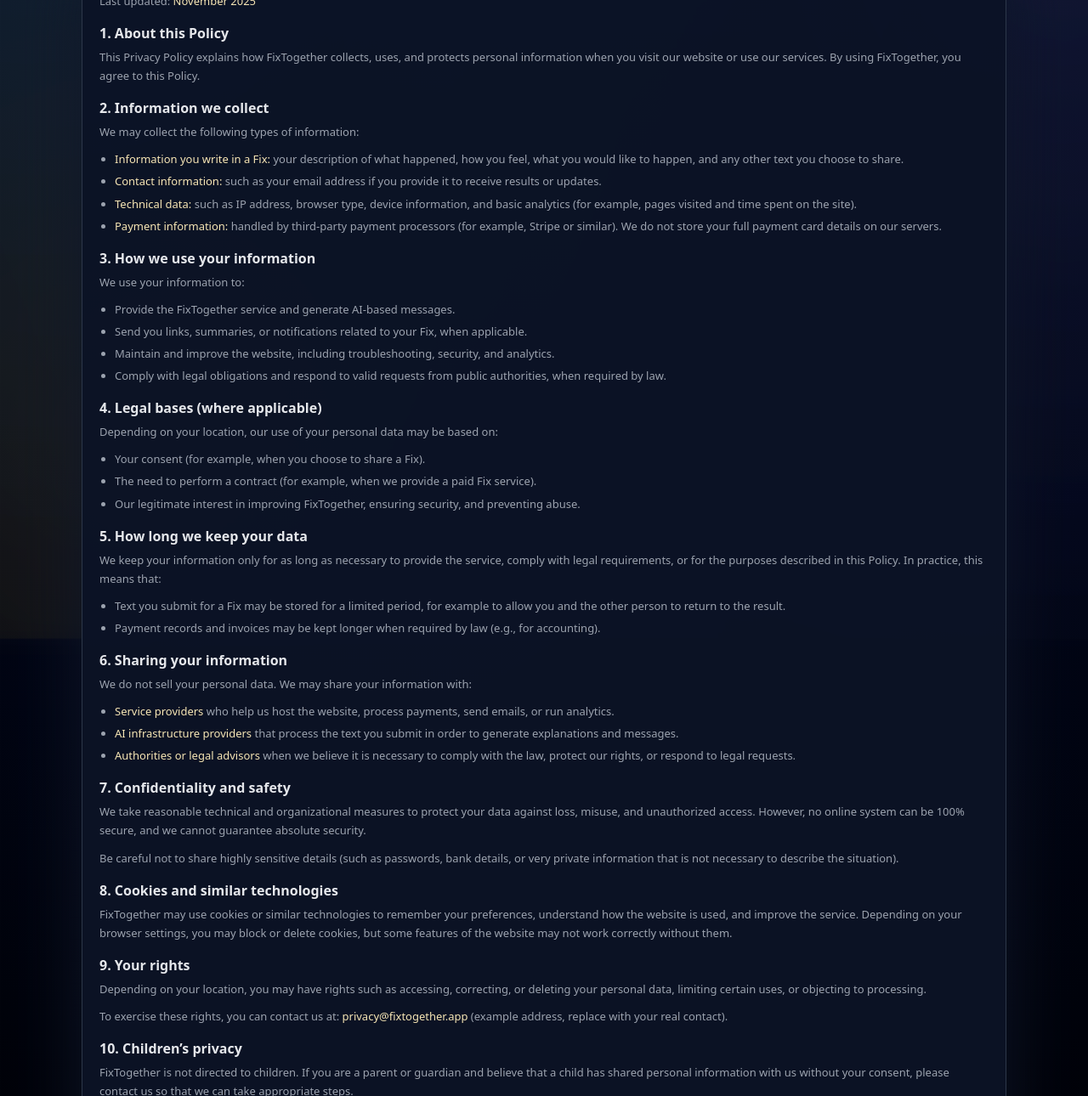
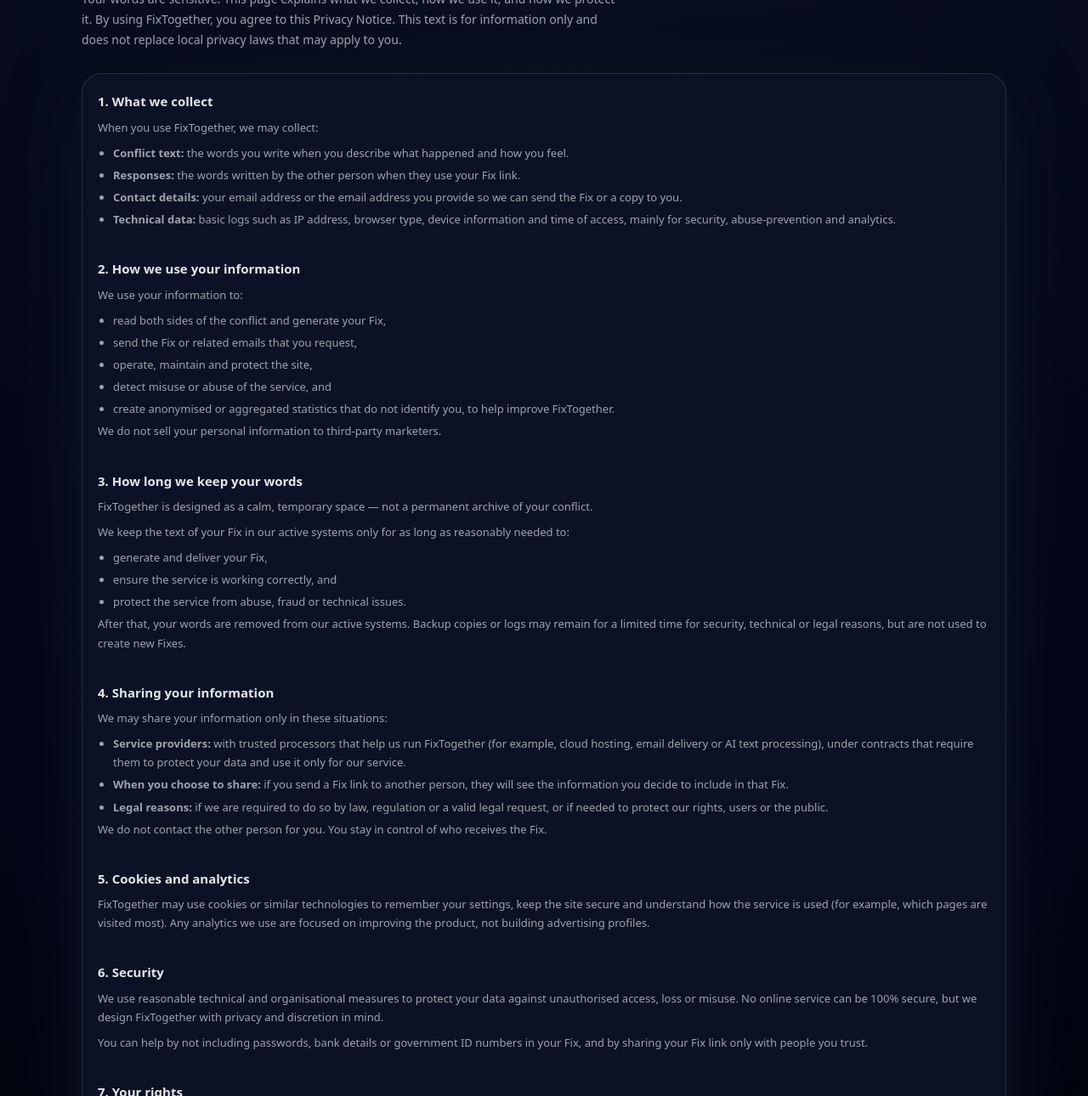
Before and after one commit to faodiallo001/fixTogether, a website: page privacy.html in a window 1280 px wide. Shown: the part 169-1459 px from the top of the page at 85% size. Drawn offline with Linux system fonts and the light colour scheme.

Commit message:
privacy.html

```diff
--- a/privacy.html
+++ b/privacy.html
@@ -5,19 +5,19 @@
   <link rel="icon" type="image/png" href="/favicon.png" />
   <link rel="apple-touch-icon" href="/favicon.png" />
 
-  <title>Privacy Policy – FixTogether</title>
+  <title>FixTogether – Privacy</title>
   <meta name="viewport" content="width=device-width, initial-scale=1.0" />
   <style>
     :root {
-      --bg-main: #020617; /* bleu nuit */
+      --bg-main: #020617;
       --bg-card: rgba(12, 19, 38, 0.96);
-      --accent: #3b82f6;      /* bleu */
-      --accent-soft: #60a5fa; /* bleu clair */
-      --warm-main: #f7e6b5;   /* beige or */
-      --warm-soft: #e7c880;   /* or sable */
+      --accent: #3b82f6;
+      --accent-soft: #60a5fa;
+      --warm-main: #f7e6b5;
+      --warm-soft: #e7c880;
       --text-main: #e5e7eb;
       --text-muted: #9ca3af;
-      --border-subtle: rgba(148, 163, 184, 0.25);
+      --border-subtle: rgba(148, 163, 184, 0.2);
       --radius-xl: 24px;
     }
 
@@ -26,75 +26,23 @@
     body {
       font-family: system-ui, -apple-system, BlinkMacSystemFont, "Segoe UI",
         sans-serif;
-      background:
-        radial-gradient(circle at top, #0b1120 0, #020617 50%, #000 100%);
+      background: radial-gradient(circle at top, #0b1120 0, #020617 55%, #000 100%);
       color: var(--text-main);
       min-height: 100vh;
-      position: relative;
-      overflow-x: hidden;
-    }
-
-    body::before,
-    body::after {
-      content: "";
-      position: fixed;
-      inset: -120px;
-      pointer-events: none;
-      opacity: 0.4;
-      mix-blend-mode: screen;
-      background:
-        radial-gradient(circle at 10% 0%, rgba(56, 189, 248, 0.22), transparent 55%),
-        radial-gradient(circle at 90% 20%, rgba(99, 102, 241, 0.2), transparent 55%),
-        radial-gradient(circle at 20% 80%, rgba(250, 204, 21, 0.16), transparent 55%);
-      z-index: -2;
-      animation: drift 16s ease-in-out infinite alternate;
-    }
-
-    body::after {
-      opacity: 0.18;
-      filter: blur(10px);
-      animation-duration: 22s;
-    }
-
-    @keyframes drift {
-      0% { transform: translate3d(0, 0, 0) scale(1); }
-      100% { transform: translate3d(10px, -12px, 0) scale(1.03); }
     }
 
     .page {
       max-width: 1120px;
       margin: 0 auto;
       padding: 32px 16px 64px;
-      position: relative;
-    }
-
-    .page::before {
-      content: "";
-      position: absolute;
-      inset: 0;
-      background-image: linear-gradient(
-          rgba(148, 163, 184, 0.07) 1px,
-          transparent 1px
-        ),
-        linear-gradient(
-          90deg,
-          rgba(148, 163, 184, 0.06) 1px,
-          transparent 1px
-        );
-      background-size: 26px 26px;
-      opacity: 0.12;
-      pointer-events: none;
-      z-index: -1;
-      mask-image: radial-gradient(circle at top, black 0, black 45%, transparent 100%);
     }
 
     /* HEADER */
-
     header {
       display: flex;
       justify-content: space-between;
       align-items: center;
-      margin-bottom: 24px;
+      margin-bottom: 32px;
     }
 
     .logo {
@@ -116,9 +64,6 @@
         #0ea5e9
       );
       padding: 2px;
-      box-shadow:
-        0 0 0 1px rgba(15, 23, 42, 0.8),
-        0 0 18px rgba(59, 130, 246, 0.6);
     }
 
     .logo-mark-inner {
@@ -132,160 +77,137 @@
       font-size: 14px;
       font-weight: 600;
       color: #fefce8;
-      text-shadow: 0 0 6px rgba(15, 23, 42, 0.8);
     }
 
-    .logo-text-main {
-      font-weight: 600;
-      letter-spacing: 0.03em;
+    .logo-text-main { font-weight: 600; letter-spacing: 0.03em; }
+    .logo-text-sub { font-size: 12px; color: var(--text-muted); }
+
+    nav {
+      display: flex;
+      gap: 12px;
+      align-items: center;
+      font-size: 14px;
     }
 
-    .logo-text-sub {
-      font-size: 12px;
-      color: var(--text-muted);
-    }
-
-    nav a {
-      color: var(--text-muted);
-      text-decoration: none;
-      font-size: 14px;
+    .nav-link {
       padding: 8px 14px;
       border-radius: 999px;
       border: 1px solid rgba(148, 163, 184, 0.35);
       background: rgba(15, 23, 42, 0.65);
+      color: var(--text-muted);
+      text-decoration: none;
       backdrop-filter: blur(12px);
-      -webkit-backdrop-filter: blur(12px);
-      transition: background 0.15s ease, color 0.15s ease, border-color 0.15s ease;
-      margin-left: 6px;
+      transition: 0.15s ease;
     }
 
-    nav a:hover {
+    .nav-link:hover {
       background: rgba(37, 99, 235, 0.2);
       color: #e5e7eb;
       border-color: rgba(96, 165, 250, 0.8);
     }
 
-    /* CARD + CONTENT */
+    .btn-primary {
+      border-radius: 999px;
+      padding: 10px 20px;
+      border: none;
+      cursor: pointer;
+      background: linear-gradient(120deg, var(--accent), var(--warm-soft));
+      color: #0b1120;
+      font-weight: 600;
+      font-size: 14px;
+      box-shadow: 0 18px 40px rgba(250, 204, 21, 0.4);
+      transition: 0.15s ease;
+    }
 
-    .card {
-      position: relative;
-      border-radius: var(--radius-xl);
-      padding: 24px 20px;
+    .btn-primary:hover {
+      transform: translateY(-1px);
+      opacity: 0.96;
+      box-shadow: 0 24px 60px rgba(234, 179, 8, 0.55);
+    }
+
+    /* CONTENT */
+    .hero {
+      margin-bottom: 28px;
+    }
+
+    .hero-title {
+      font-size: clamp(26px, 4vw, 32px);
+      margin-bottom: 10px;
+    }
+
+    .hero-title span {
+      background: linear-gradient(120deg, #38bdf8, #6366f1, #facc15);
+      -webkit-background-clip: text;
+      color: transparent;
+    }
+
+    .hero-subtitle {
+      font-size: 14px;
+      color: var(--text-muted);
+      max-width: 640px;
+      line-height: 1.7;
+    }
+
+    .legal-card {
+      margin-top: 20px;
+      padding: 20px 18px 22px;
+      border-radius: 24px;
       background: var(--bg-card);
       border: 1px solid var(--border-subtle);
       box-shadow: 0 24px 80px rgba(15, 23, 42, 0.9);
-      overflow: hidden;
+      font-size: 13px;
+      line-height: 1.7;
     }
 
-    .card::before {
-      content: "";
-      position: absolute;
-      inset: -40%;
-      opacity: 0.18;
-      background:
-        radial-gradient(circle at 0% 0%, rgba(96, 165, 250, 0.23), transparent 55%),
-        radial-gradient(circle at 100% 100%, rgba(250, 204, 21, 0.2), transparent 55%);
-      pointer-events: none;
-      z-index: -1;
-      transform: translate3d(0, 8px, 0);
-      filter: blur(2px);
+    .legal-section + .legal-section {
+      margin-top: 18px;
+      padding-top: 16px;
+      border-top: 1px solid rgba(15, 23, 42, 0.9);
     }
 
-    .content-title {
-      font-size: 24px;
-      margin-bottom: 6px;
-      letter-spacing: 0.04em;
-      text-transform: uppercase;
-    }
-
-    .content-subtitle {
-      font-size: 12px;
-      color: var(--text-muted);
-      margin-bottom: 18px;
-    }
-
-    .content-subtitle span {
-      color: var(--warm-main);
-    }
-
-    .content h2 {
-      font-size: 16px;
-      margin-top: 16px;
+    .legal-section h2 {
+      font-size: 15px;
       margin-bottom: 6px;
     }
 
-    .content p {
-      font-size: 13px;
+    .legal-section p {
       color: var(--text-muted);
-      line-height: 1.7;
-      margin-bottom: 10px;
+      margin-bottom: 8px;
     }
 
-    .content ul {
-      margin-left: 18px;
-      margin-bottom: 10px;
+    .legal-section ul {
+      margin: 6px 0 4px 18px;
+      padding-left: 0;
+      color: var(--text-muted);
     }
 
-    .content li {
-      font-size: 13px;
-      color: var(--text-muted);
-      line-height: 1.7;
+    .legal-section li {
       margin-bottom: 4px;
     }
 
-    .highlight {
-      color: var(--warm-main);
-      font-weight: 500;
-    }
-
+    /* FOOTER */
     footer {
-      margin-top: 32px;
+      margin-top: 40px;
       font-size: 11px;
       color: var(--text-muted);
       border-top: 1px solid rgba(15, 23, 42, 0.9);
       padding-top: 16px;
       display: flex;
       justify-content: space-between;
-      gap: 12px;
       flex-wrap: wrap;
+      gap: 8px;
     }
 
-    footer a {
-      color: var(--accent-soft);
-      text-decoration: none;
-      font-size: 11px;
-    }
-
-    footer a:hover {
-      text-decoration: underline;
-    }
-
-    @media (max-width: 768px) {
-      header {
-        flex-direction: column;
-        align-items: flex-start;
-        gap: 10px;
-      }
-    }
-
-    @media (max-width: 540px) {
-      .page {
-        padding-inline: 14px;
-      }
-
-      .card {
-        padding: 20px 14px;
-      }
-    }
+    footer a { color: var(--accent-soft); text-decoration: none; }
+    footer a:hover { text-decoration: underline; }
   </style>
 </head>
 <body>
   <div class="page">
+
     <header>
       <div class="logo">
-        <div class="logo-mark">
-          <div class="logo-mark-inner">FT</div>
-        </div>
+        <div class="logo-mark"><div class="logo-mark-inner">FT</div></div>
         <div>
           <div class="logo-text-main">FixTogether</div>
           <div class="logo-text-sub">Silent conflict resolution</div>
@@ -293,183 +215,198 @@
       </div>
 
       <nav>
-        <a href="index.html">Home</a>
-        <a href="terms.html">Terms</a>
-        <a href="privacy.html">Privacy</a>
+        <a href="index.html" class="nav-link">Home</a>
+        <a href="howitworks.html" class="nav-link">How it works</a>
+        <button class="btn-primary" onclick="location.href='fix.html'">
+          Start a Fix
+        </button>
       </nav>
     </header>
 
     <main>
-      <section class="card content">
-        <h1 class="content-title">Privacy Policy</h1>
-        <p class="content-subtitle">
-          Last updated: <span>November 2025</span>
+      <section class="hero">
+        <h1 class="hero-title">Privacy & <span>Data</span></h1>
+        <p class="hero-subtitle">
+          Your words are sensitive. This page explains what we collect, how we
+          use it, and how we protect it. By using FixTogether, you agree to this
+          Privacy Notice. This text is for information only and does not replace
+          local privacy laws that may apply to you.
         </p>
+      </section>
 
-        <h2>1. About this Policy</h2>
-        <p>
-          This Privacy Policy explains how FixTogether collects, uses, and protects
-          personal information when you visit our website or use our services. By
-          using FixTogether, you agree to this Policy.
-        </p>
+      <section class="legal-card">
 
-        <h2>2. Information we collect</h2>
-        <p>We may collect the following types of information:</p>
+        <div class="legal-section">
+          <h2>1. What we collect</h2>
+          <p>When you use FixTogether, we may collect:</p>
           <ul>
             <li>
-            <span class="highlight">Information you write in a Fix:</span>
-            your description of what happened, how you feel, what you would like to
-            happen, and any other text you choose to share.
+              <strong>Conflict text:</strong> the words you write when you
+              describe what happened and how you feel.
             </li>
             <li>
-            <span class="highlight">Contact information:</span>
-            such as your email address if you provide it to receive results or
-            updates.
+              <strong>Responses:</strong> the words written by the other person
+              when they use your Fix link.
             </li>
             <li>
-            <span class="highlight">Technical data:</span>
-            such as IP address, browser type, device information, and basic analytics
-            (for example, pages visited and time spent on the site).
+              <strong>Contact details:</strong> your email address or the email
+              address you provide so we can send the Fix or a copy to you.
             </li>
             <li>
-            <span class="highlight">Payment information:</span>
-            handled by third-party payment processors (for example, Stripe or
-            similar). We do not store your full payment card details on our servers.
+              <strong>Technical data:</strong> basic logs such as IP address,
+              browser type, device information and time of access, mainly for
+              security, abuse-prevention and analytics.
             </li>
           </ul>
+        </div>
 
-        <h2>3. How we use your information</h2>
+        <div class="legal-section">
+          <h2>2. How we use your information</h2>
           <p>We use your information to:</p>
           <ul>
-          <li>Provide the FixTogether service and generate AI-based messages.</li>
+            <li>read both sides of the conflict and generate your Fix,</li>
+            <li>send the Fix or related emails that you request,</li>
+            <li>operate, maintain and protect the site,</li>
             <li>
-            Send you links, summaries, or notifications related to your Fix, when
-            applicable.
+              detect misuse or abuse of the service, and
             </li>
             <li>
-            Maintain and improve the website, including troubleshooting, security,
-            and analytics.
+              create anonymised or aggregated statistics that do not identify you,
+              to help improve FixTogether.
+            </li>
+          </ul>
+          <p>
+            We do not sell your personal information to third-party marketers.
+          </p>
+        </div>
+
+        <div class="legal-section">
+          <h2>3. How long we keep your words</h2>
+          <p>
+            FixTogether is designed as a calm, temporary space — not a permanent
+            archive of your conflict.
+          </p>
+          <p>
+            We keep the text of your Fix in our active systems only for as long
+            as reasonably needed to:
+          </p>
+          <ul>
+            <li>generate and deliver your Fix,</li>
+            <li>ensure the service is working correctly, and</li>
+            <li>
+              protect the service from abuse, fraud or technical issues.
+            </li>
+          </ul>
+          <p>
+            After that, your words are removed from our active systems. Backup
+            copies or logs may remain for a limited time for security,
+            technical or legal reasons, but are not used to create new Fixes.
+          </p>
+        </div>
+
+        <div class="legal-section">
+          <h2>4. Sharing your information</h2>
+          <p>We may share your information only in these situations:</p>
+          <ul>
+            <li>
+              <strong>Service providers:</strong> with trusted processors that
+              help us run FixTogether (for example, cloud hosting, email
+              delivery or AI text processing), under contracts that require them
+              to protect your data and use it only for our service.
             </li>
             <li>
-            Comply with legal obligations and respond to valid requests from public
-            authorities, when required by law.
+              <strong>When you choose to share:</strong> if you send a Fix link
+              to another person, they will see the information you decide to
+              include in that Fix.
+            </li>
+            <li>
+              <strong>Legal reasons:</strong> if we are required to do so by
+              law, regulation or a valid legal request, or if needed to protect
+              our rights, users or the public.
             </li>
           </ul>
+          <p>
+            We do not contact the other person for you. You stay in control of
+            who receives the Fix.
+          </p>
+        </div>
 
-        <h2>4. Legal bases (where applicable)</h2>
-        <p>
-          Depending on your location, our use of your personal data may be based on:
-        </p>
-        <ul>
-          <li>Your consent (for example, when you choose to share a Fix).</li>
-          <li>
-            The need to perform a contract (for example, when we provide a paid Fix
-            service).
-          </li>
-          <li>
-            Our legitimate interest in improving FixTogether, ensuring security, and
-            preventing abuse.
-          </li>
-        </ul>
-
-        <h2>5. How long we keep your data</h2>
-        <p>
-          We keep your information only for as long as necessary to provide the
-          service, comply with legal requirements, or for the purposes described in
-          this Policy. In practice, this means that:
-        </p>
-        <ul>
-          <li>
-            Text you submit for a Fix may be stored for a limited period, for example
-            to allow you and the other person to return to the result.
-          </li>
-          <li>
-            Payment records and invoices may be kept longer when required by law
-            (e.g., for accounting).
-          </li>
-        </ul>
-
-        <h2>6. Sharing your information</h2>
-        <p>
-          We do not sell your personal data. We may share your information with:
-        </p>
-        <ul>
-          <li>
-            <span class="highlight">Service providers</span> who help us host the
-            website, process payments, send emails, or run analytics.
-          </li>
-          <li>
-            <span class="highlight">AI infrastructure providers</span> that process
-            the text you submit in order to generate explanations and messages.
-          </li>
-          <li>
-            <span class="highlight">Authorities or legal advisors</span> when we
-            believe it is necessary to comply with the law, protect our rights, or
-            respond to legal requests.
-          </li>
-        </ul>
-
-        <h2>7. Confidentiality and safety</h2>
-        <p>
-          We take reasonable technical and organizational measures to protect your
-          data against loss, misuse, and unauthorized access. However, no online
-          system can be 100% secure, and we cannot guarantee absolute security.
-        </p>
-        <p class="highlight">
-          Be careful not to share highly sensitive details (such as passwords,
-          bank details, or very private information that is not necessary to
-          describe the situation).
-        </p>
-
-        <h2>8. Cookies and similar technologies</h2>
+        <div class="legal-section">
+          <h2>5. Cookies and analytics</h2>
           <p>
             FixTogether may use cookies or similar technologies to remember your
-          preferences, understand how the website is used, and improve the service.
-          Depending on your browser settings, you may block or delete cookies, but
-          some features of the website may not work correctly without them.
+            settings, keep the site secure and understand how the service is
+            used (for example, which pages are visited most). Any analytics we
+            use are focused on improving the product, not building advertising
+            profiles.
           </p>
+        </div>
 
-        <h2>9. Your rights</h2>
+        <div class="legal-section">
+          <h2>6. Security</h2>
           <p>
-          Depending on your location, you may have rights such as accessing,
-          correcting, or deleting your personal data, limiting certain uses, or
-          objecting to processing.
+            We use reasonable technical and organisational measures to protect
+            your data against unauthorised access, loss or misuse. No online
+            service can be 100% secure, but we design FixTogether with privacy
+            and discretion in mind.
           </p>
           <p>
-          To exercise these rights, you can contact us at:
-          <span class="highlight">privacy@fixtogether.app</span> (example address,
-          replace with your real contact).
+            You can help by not including passwords, bank details or government
+            ID numbers in your Fix, and by sharing your Fix link only with
+            people you trust.
           </p>
+        </div>
 
-        <h2>10. Children’s privacy</h2>
+        <div class="legal-section">
+          <h2>7. Your rights</h2>
           <p>
-          FixTogether is not directed to children. If you are a parent or guardian
-          and believe that a child has shared personal information with us without
-          your consent, please contact us so that we can take appropriate steps.
+            Depending on where you live, you may have rights over your personal
+            data, such as the right to access, correct or delete information, or
+            to object to certain types of processing.
           </p>
+          <p>
+            If you want to exercise these rights or have questions about your
+            data, you can contact us at the email below. We may need to verify
+            your identity before answering your request.
+          </p>
+        </div>
 
-        <h2>11. International transfers</h2>
+        <div class="legal-section">
+          <h2>8. International use</h2>
           <p>
-          Our servers or service providers may be located in different countries. By
-          using FixTogether, you understand that your data may be transferred to
-          other jurisdictions, which may have different data protection laws than
-          your own country.
+            FixTogether may be used by people in different countries. Your data
+            may be processed in a country that is different from yours, where
+            data-protection laws may be different. We take steps to handle your
+            data in a way that is consistent with this Privacy Notice.
           </p>
+        </div>
 
-        <h2>12. Changes to this Policy</h2>
+        <div class="legal-section">
+          <h2>9. Changes to this notice</h2>
           <p>
-          We may update this Privacy Policy from time to time. When we make
-          significant changes, we will update the “Last updated” date at the top of
-          this page. If you continue to use FixTogether after changes are published,
-          you agree to the new version.
+            We may update this Privacy Notice from time to time. When we do, we
+            will change the date at the bottom of this page. If the changes are
+            important, we may highlight them on the site. If you continue to use
+            FixTogether after an update, it means you accept the new version.
           </p>
+        </div>
 
-        <h2>13. Contact</h2>
+        <div class="legal-section">
+          <h2>10. Contact</h2>
           <p>
-          If you have questions about this Privacy Policy or how we handle your
-          data, you can contact us at:<br />
-          <span class="highlight">privacy@fixtogether.app</span>
+            For any privacy questions about FixTogether, you can contact:
           </p>
+          <p>
+            <strong>Email:</strong> privacy@fix-together.com
+            <br />
+            (This address is for privacy questions only. It is not monitored
+            for emergencies.)
+          </p>
+          <p style="font-size:11px; color:var(--text-muted); margin-top:8px;">
+            Last updated: 2025
+          </p>
+        </div>
+
       </section>
     </main>
 
@@ -478,11 +415,10 @@
       <div>
         <a href="index.html">Home</a> ·
         <a href="howitworks.html">How it works</a> ·
-       <a href="terms.html">Terms</a> ·
-       <a href="privacy.html">Privacy</a>
-
+        <a href="terms.html">Terms</a>
       </div>
     </footer>
+
   </div>
 
   <script>
```
Lines whose indentation alone changed are shown as unchanged.
